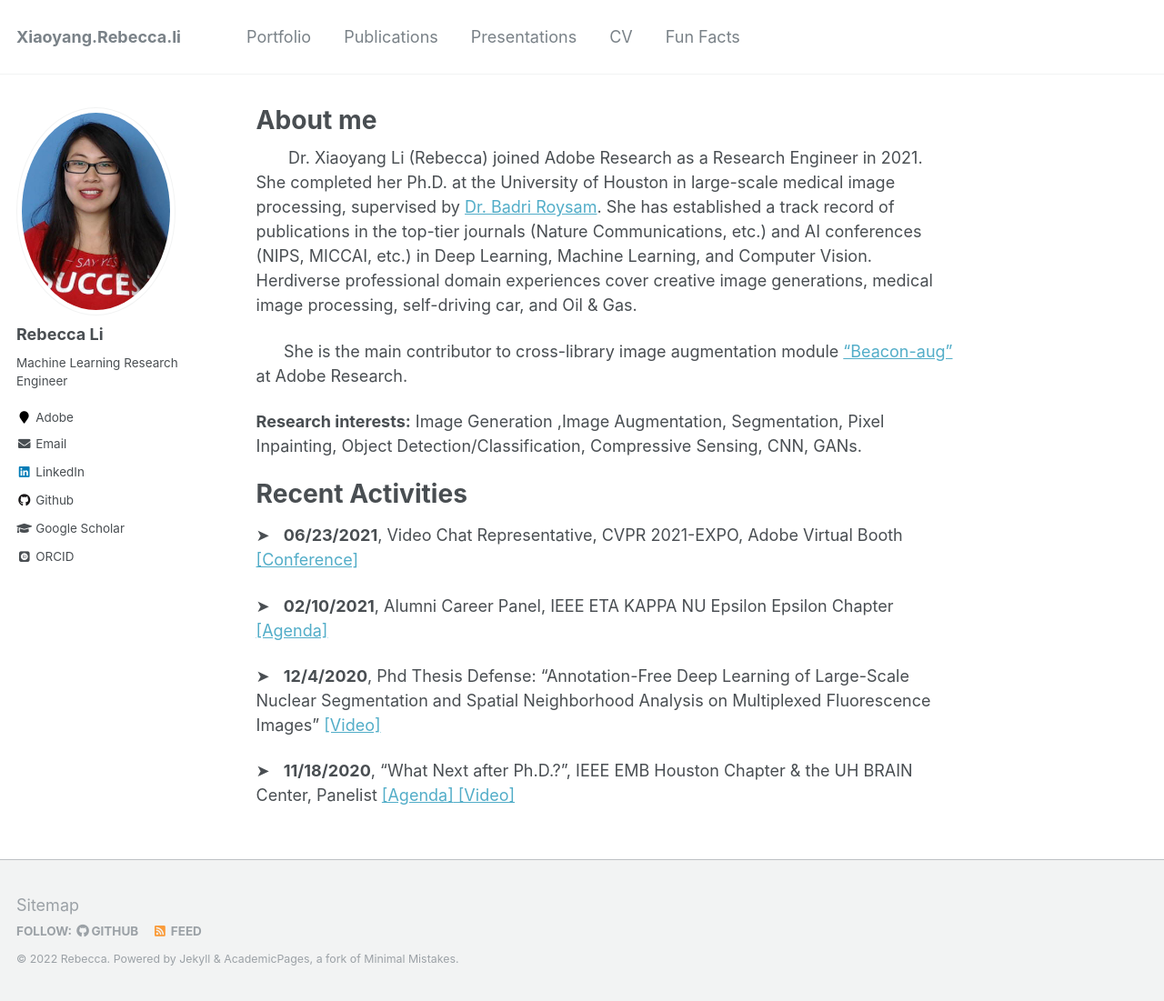
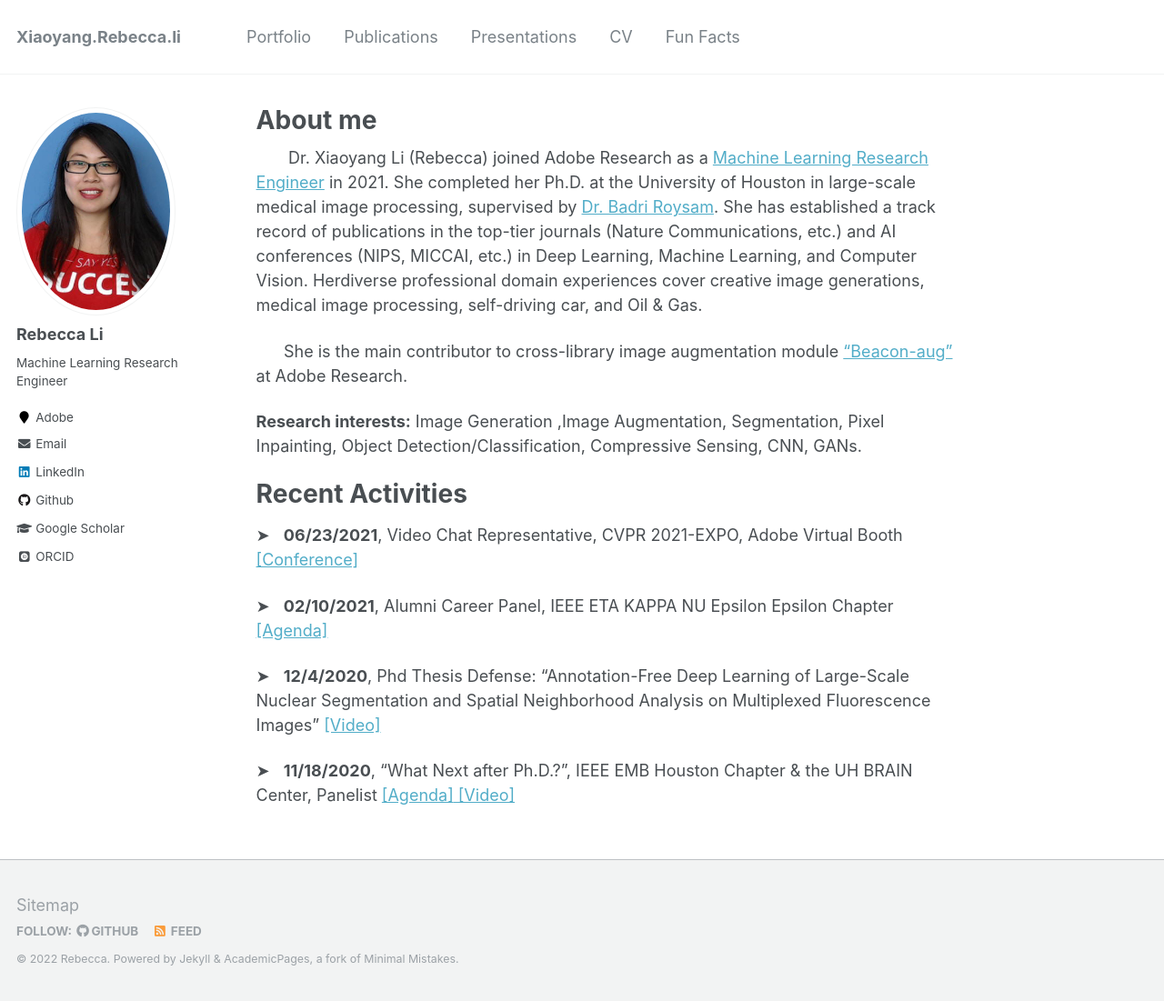
Before and after one commit to Xiaoyang-Rebecca/xiaoyang-rebecca.github.io, a Jekyll site: the page built from _pages/about.md, in a window 1280 px wide and 1101 px high. Shown: the whole window at 91% size. Built offline with Jekyll 4.4.1, drawn with Linux system fonts in a browser that asks for light colours; some web fonts are replaced.

Commit message:
Update about.md

```diff
--- a/_pages/about.md
+++ b/_pages/about.md
@@ -10,7 +10,7 @@ redirect_from:
 
 
 
-&nbsp;&nbsp;&nbsp;&nbsp;&nbsp;&nbsp; Dr. Xiaoyang Li (Rebecca) joined Adobe Research as a Research Engineer in 2021. She completed her Ph.D. at the University of Houston in large-scale medical image processing, supervised by [Dr. Badri Roysam](http://www.ee.uh.edu/faculty/roysam). She has established a track record of publications in the top-tier journals (Nature Communications, etc.) and AI conferences (NIPS, MICCAI, etc.) in Deep Learning, Machine Learning, and Computer Vision. Herdiverse professional domain experiences cover creative image generations,  medical image processing, self-driving car, and Oil & Gas.
+&nbsp;&nbsp;&nbsp;&nbsp;&nbsp;&nbsp; Dr. Xiaoyang Li (Rebecca) joined Adobe Research as a [Machine Learning Research Engineer](https://research.adobe.com/person/xiaoyang-rebecca/) in 2021. She completed her Ph.D. at the University of Houston in large-scale medical image processing, supervised by [Dr. Badri Roysam](http://www.ee.uh.edu/faculty/roysam). She has established a track record of publications in the top-tier journals (Nature Communications, etc.) and AI conferences (NIPS, MICCAI, etc.) in Deep Learning, Machine Learning, and Computer Vision. Herdiverse professional domain experiences cover creative image generations,  medical image processing, self-driving car, and Oil & Gas.
 
 &nbsp;&nbsp;&nbsp;&nbsp;&nbsp;&nbsp;She is the main contributor to cross-library image augmentation module  ["Beacon-aug"](https://adobe-research.github.io/beacon-aug/) at Adobe Research.
 
```
